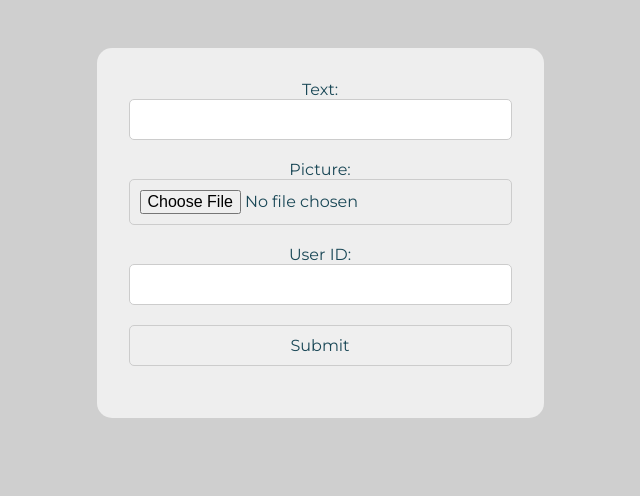
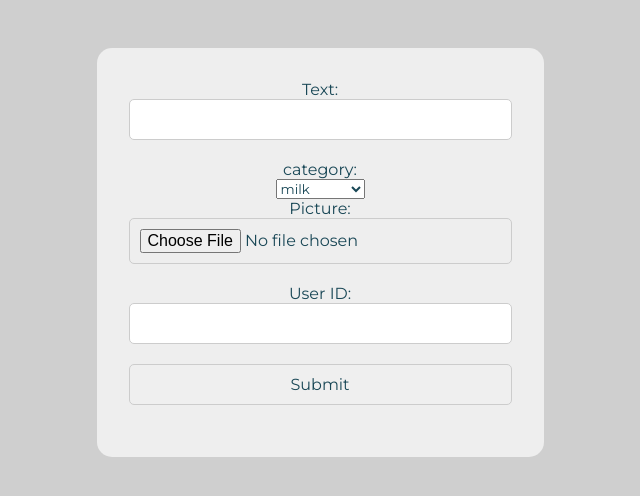
Before and after one commit to alon-bendavid/blog-js, a PHP site: page /write_article.php in a window 1280 px wide. Shown: the part 56-552 px from the top of the page, without its empty margins (320-960 px from the left). Run offline with PHP 8.4, Linux system fonts and the light colour scheme.

Commit message:
added catogory to the DB

```diff
--- a/classes/Article.php
+++ b/classes/Article.php
@@ -3,16 +3,18 @@ class Article
 {
     public $id;
     private $text;
+    private $category;
     private $picture;
     private $id_utilisateur;
     private $date;
     public $conn;
 
 
-    public function __construct($id, $text, $picture, $id_utilisateur)
+    public function __construct($id, $text, $category, $picture, $id_utilisateur)
     {
         $this->id = $id;
         $this->text = $text;
+        $this->category = $category;
         $this->picture = $picture;
         $this->id_utilisateur = $id_utilisateur;
         $this->date = date('Y-m-d H:i:s');
@@ -58,10 +60,10 @@ class Article
         // Assume that $mysqli is a mysqli object representing your database connection
 
         // Prepare the SQL statement with placeholders for the values to be inserted
-        $stmt = $this->conn->prepare("INSERT INTO articles (text, picture, id_utilisateur, date) VALUES (?, ?, ?, ?)");
+        $stmt = $this->conn->prepare("INSERT INTO articles (text,category, picture, id_utilisateur, date) VALUES (?,?, ?, ?, ?)");
 
         // Bind the values to the placeholders in the SQL statement
-        $stmt->bind_param("ssis", $this->text, $picture_path, $this->id_utilisateur, $this->date);
+        $stmt->bind_param("sssis", $this->text, $this->category, $picture_path, $this->id_utilisateur, $this->date);
 
         // Set the values of the variables
         // $date = date('Y-m-d H:i:s'); // current date and time
@@ -101,9 +103,10 @@ class Article
     ////////////////////////////////////////////////////////////
     // need to fix it to be able to fetch the articls
     ///////////////////////////////////////////////////////////////
-    public  function getArticles()
+    public  function getArticles($offset)
     {
-        $stmt = $this->conn->prepare("SELECT id, text, picture, id_utilisateur, date FROM articles LIMIT 5 , 2 ");
+        $offset = $offset * 5;
+        $stmt = $this->conn->prepare("SELECT id, text,category, picture, id_utilisateur, date FROM articles LIMIT $offset , 5 ");
         $stmt->execute();
         $result = $stmt->get_result();
         $data = array();
--- a/header.php
+++ b/header.php
@@ -40,7 +40,7 @@ require_once("classes/User.php");
                 <h1>Blog</h1>
             </a>
             <a href="php\articles.php">Articles</a>
-            <a href="articlesPage.php">Articles page</a>
+            <a href="articlesPage.php?page=1">Articles page</a>
 
             <?php if (!isset($_SESSION["user"])) { ?>
                 <a href="connect.php">connect</a>
--- a/php/articles.php
+++ b/php/articles.php
@@ -5,8 +5,8 @@ require_once("../classes/Article.php");
 var_dump($_GET["pageNumber"]);
 if (isset($_GET["pageUp"]) || isset($_GET["pageDown"])) {
 
-    $article = new Article(null, null, null, null);
+    $article = new Article(null, null, null, null, null);
     // $article->createArticle();
-    $allArticles = $article->getArticles();
+    $allArticles = $article->getArticles($page);
     var_dump($allArticles);
 }
--- a/write_article.php
+++ b/write_article.php
@@ -1,10 +1,8 @@
 <?php
 require_once("header.php");
 if (isset($_POST["articleSub"])) {
-    $article = new Article(null, $_POST['text'], $_FILES['picture'], $_POST['id_utilisateur']);
+    $article = new Article(null, $_POST['text'], $_POST['category'], $_FILES['picture'], $_POST['id_utilisateur']);
     $article->createArticle();
-    $allArticles = $article->getAllArticles();
-    var_dump($allArticles);
 }
 
 ?>
@@ -13,6 +11,14 @@ if (isset($_POST["articleSub"])) {
     <form action="" method="POST" enctype="multipart/form-data">
         <label for="text">Text:</label>
         <input type="text" name="text" id="text" required>
+
+        <label for="category">category:</label>
+        <select id="category" name="category">
+            <option value="milk">milk</option>
+            <option value="meat">meat</option>
+            <option value="vegiterian">vegiterian</option>
+            <option value="deserts">deserts</option>
+        </select>
 
         <label for="picture">Picture:</label>
         <input type="file" name="picture" id="picture">
```
Also changed, not shown: articlesPage.php (+16 -4 lines), js/articles.js (+15 -36 lines), js/backup/articles copy.js (added, +41 -0 lines), uploads/Réservation de salles.JPG (added), uploads/clicker.JPG (added), uploads/stay-app.JPG (added).
